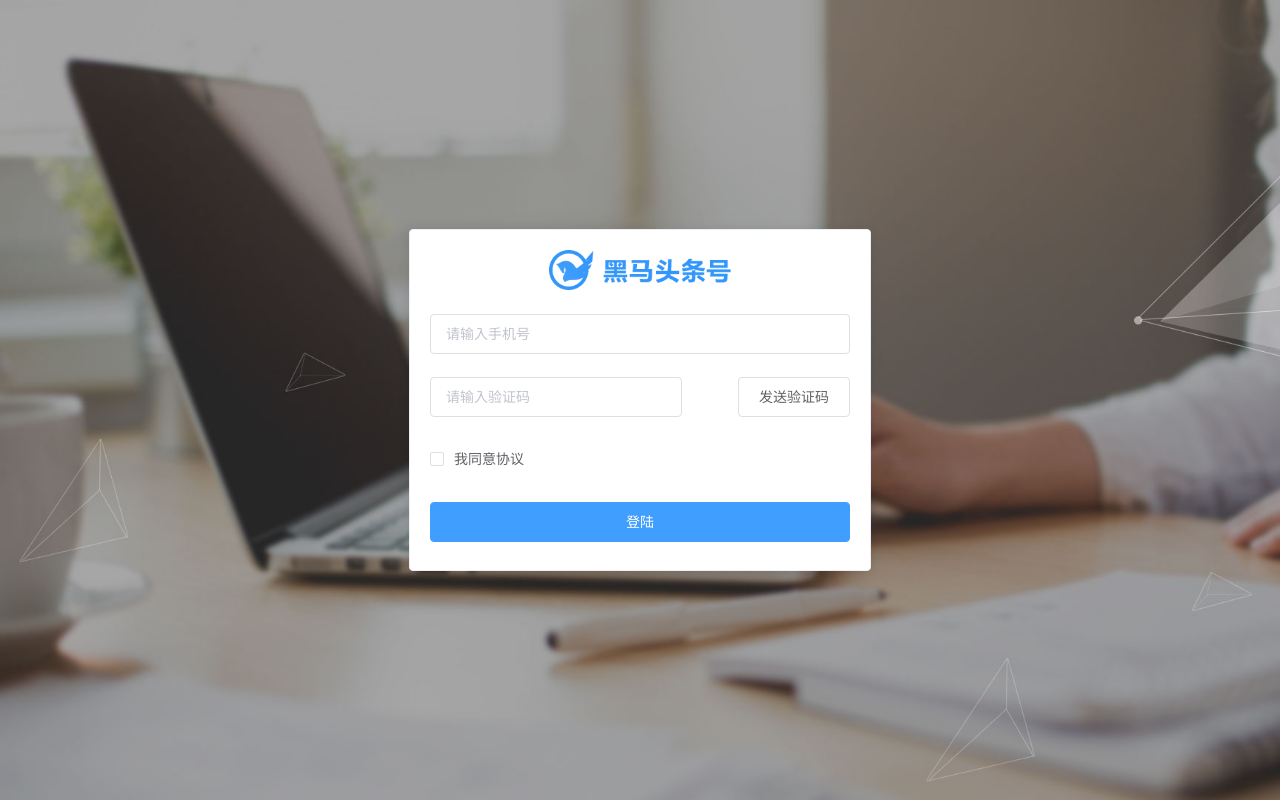
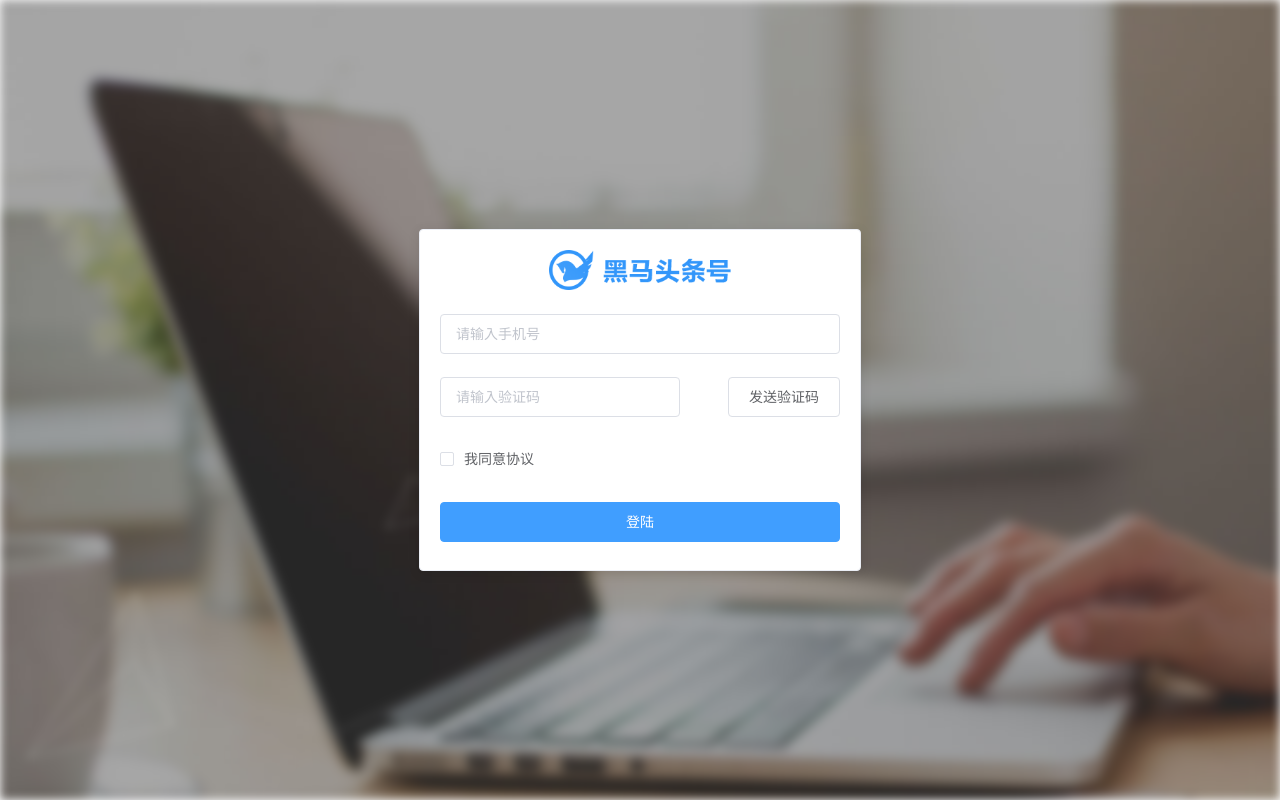
Before and after one commit to bairuiying/hmttpc, a Vue app: page /#/login in a window 1280 px wide. Built offline with nearby package versions, Linux system fonts and the light colour scheme.

Commit message:
登陆模块-数据绑定及校验

```diff
--- a/src/views/login/index.vue
+++ b/src/views/login/index.vue
@@ -6,18 +6,21 @@
       <div class="title">
         <img src="../../assets/img/logo_index.png" alt />
       </div>
-      <!-- 表单 -->
-      <el-form style="margin-top:20px">
+      <!-- 表单 需要绑定model属性 绑定-->
+      <el-form :model="loginForm" :rules="loginRules" style="margin-top:20px">
         <!-- 这是我的表单容器 -->
-        <el-form-item>
-          <el-input placeholder="请输入手机号"></el-input>
+        <!-- prop 表示要绑定的字段名 -->
+        <el-form-item prop="mobile">
+          <!-- 表单域 双向绑定v-model -->
+          <el-input v-model="loginForm.mobile" placeholder="请输入手机号"></el-input>
         </el-form-item>
-        <el-form-item>
-          <el-input style="width:60%" placeholder="请输入验证码"></el-input>
+        <el-form-item prop="code">
+          <!-- 表单域 -->
+          <el-input v-model="loginForm.code" style="width:60%" placeholder="请输入验证码"></el-input>
           <el-button style="float:right" plain>发送验证码</el-button>
         </el-form-item>
-        <el-form-item>
-          <el-checkbox>我同意协议</el-checkbox>
+        <el-form-item prop="checked">
+          <el-checkbox v-model="loginForm.checked">我同意协议</el-checkbox>
         </el-form-item>
         <el-form-item>
           <el-button style="width:100%" type="primary">登陆</el-button>
@@ -28,21 +31,43 @@
 </template>
 
 <script>
-export default {}
+export default {
+  // 定义一个表单数据
+  data () {
+    return {
+      loginForm: {
+        mobile: '', // 手机号
+        code: '', // 验证码
+        checked: false
+      },
+      // 定义表单验证规则
+      loginRules: {}
+    }
+  }
+}
 </script>
 
 <style lang="less" scoped>
 // scoped 只对当前组件有用
 // 如果需要写样式，则要给lang属性赋值
 .login {
-  background-image: url(../../assets/img/login_bg.jpg);
   height: 100vh;
   background-size: cover;
   display: flex;
   justify-content: center;
   align-items: center;
+  &:before {
+    content: "";
+    background-image: url(../../assets/img/login_bg.jpg);
+    width: 100%;
+    height: 100%;
+    position: absolute;
+    filter: blur(5px);
+  }
   .login-card {
-    width: 460px;
+    // background-color: rgba(0, 0, 0, 0);
+    z-index: 2;
+    width: 440px;
     height: 340px;
     .title {
       text-align: center;
```
